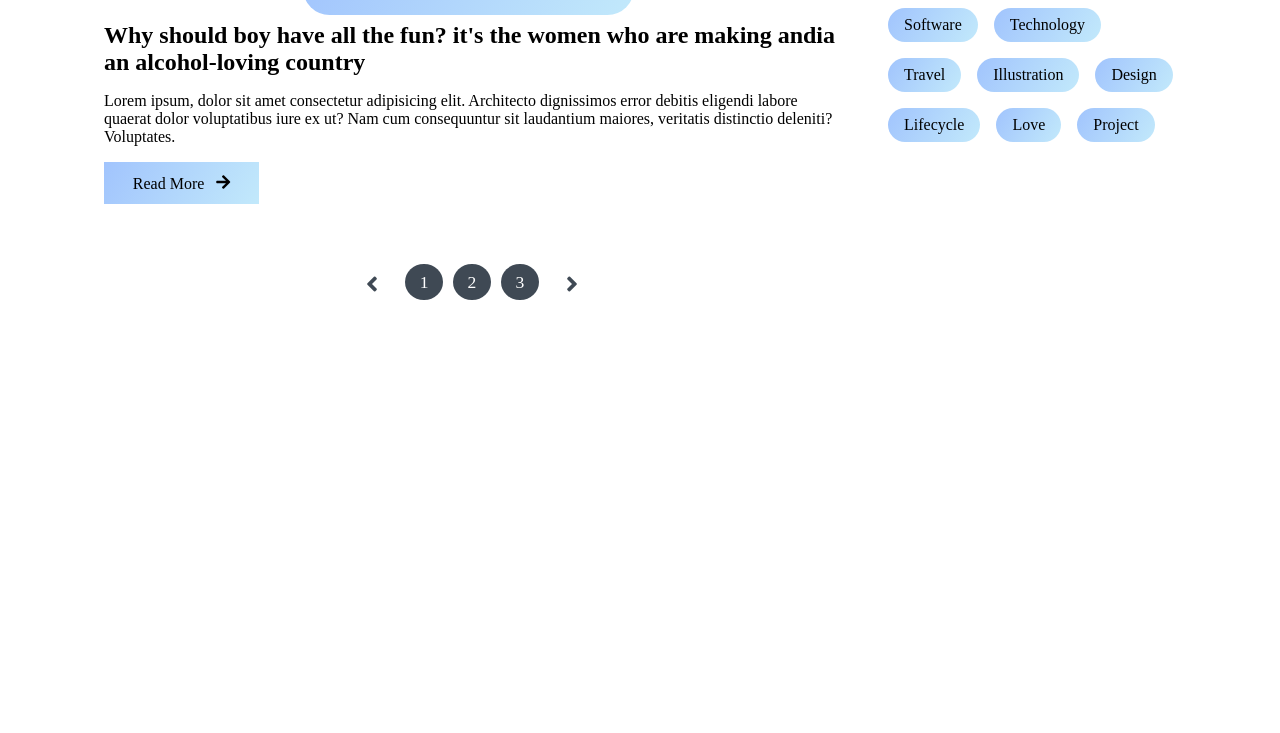
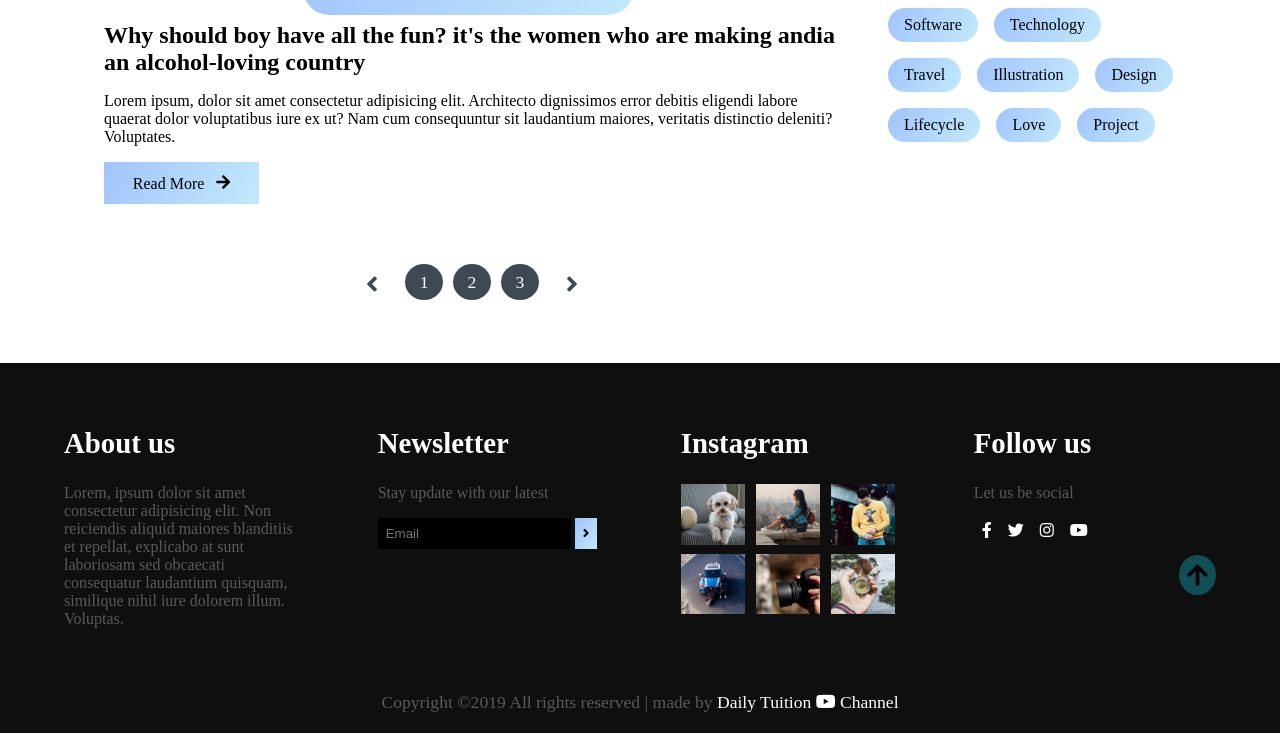
Before and after one commit to viethuynh317/My-website, a plain HTML site: page index.html in a window 1280 px wide. Shown: the part 4195-4928 px from the top of the page. Before the commit the page ends 4558 px from the top, so only its background shows below. Drawn offline with Linux system fonts and the light colour scheme.

Commit message:
Complete Footer

```diff
--- a/css/style.css
+++ b/css/style.css
@@ -450,6 +450,112 @@ hr {
 /*------------- Blog-Site -------------  */
 
 /*------------- Main-Site -------------  */
+
+/*------------- Footer-Site -------------  */
+
+.footer-container {
+  background: #0f0f0f;
+}
+
+.footer-container h2 {
+  color: #fff;
+  font-size: 1.8rem;
+  margin-bottom: 1.5rem;
+}
+
+.footer-container p {
+  color: #686666da;
+}
+
+.info-another {
+  width: 90%;
+  display: flex;
+  justify-content: space-between;
+  margin: 0 auto;
+  flex-wrap: wrap;
+  padding: 4rem 0;
+}
+
+.about-us {
+  width: 20%;
+}
+
+.input-group {
+  margin: 1rem auto;
+}
+
+.input-group input {
+  border: none;
+  padding: 0.5rem;
+  background-color: #000;
+}
+
+.input-group button {
+  background: linear-gradient(120deg, #a1c4fd 0%, #c2e9fb 100%);
+  padding: 0.5rem 0.5rem;
+  border: none;
+}
+
+.instagram-img {
+  display: flex;
+  flex-wrap: wrap;
+}
+
+.instagram-img .img-ins {
+  margin-right: -0.9rem;
+  width: 30%;
+  margin-bottom: 0.3rem;
+}
+
+.img-ins img {
+  width: 4rem;
+}
+
+.follow-us {
+  margin-left: -5.5rem;
+}
+
+.follow-us p {
+  margin-bottom: 1.2rem;
+}
+.social {
+  display: flex;
+}
+
+.social-item {
+  margin: 0 0.5rem;
+  color: #fff;
+}
+
+.top-icon {
+  display: flex;
+  flex-wrap: wrap;
+  position: relative;
+  top: 8rem;
+  height: 2.5rem;
+  font-size: 1.5rem;
+  padding: 0.475rem 0.5rem 0;
+  background: #104f55;
+  border-radius: 50%;
+  cursor: pointer;
+}
+
+.top-icon:hover {
+  background: #fff;
+}
+
+.copyright {
+  text-align: center;
+  padding-bottom: 1.2rem;
+  color: #686666da;
+  font-size: 1.1rem;
+}
+
+.copyright a {
+  color: #fff;
+}
+/*------------- Footer-Site -------------  */
+
 @media only screen and (max-width: 750px) {
   .nav,
   .nav-menu ul {
--- a/index.html
+++ b/index.html
@@ -364,7 +364,66 @@
     <!-- ------------- Blog-site ------------- -->
 
   </main>
-  <!-- ------------- Header NavBar ------------- -->
+  <!-- ------------- Main ------------- -->
+
+  <!-- ------------- Footer ------------- -->
+
+  <footer>
+    <div class="footer-container">
+      <div class="info-another">
+        <div class="about-us">
+          <h2>About us</h2>
+          <p>Lorem, ipsum dolor sit amet consectetur adipisicing elit. Non reiciendis aliquid maiores blanditiis et
+            repellat, explicabo at sunt laboriosam sed obcaecati consequatur laudantium quisquam, similique nihil iure
+            dolorem illum. Voluptas.</p>
+        </div>
+
+        <div class="newsletter-footer">
+          <h2>Newsletter</h2>
+          <p>Stay update with our latest</p>
+          <div class="input-group">
+            <input type="email" placeholder="Email" />
+            <button><i class="fas fa-angle-right"></i></button>
+          </div>
+        </div>
+
+        <div class="instagram">
+          <h2>Instagram</h2>
+          <div class="instagram-img">
+            <div class="img-ins"><img src="./assets/instagram/thumb-card3.png" alt="Img"></div>
+            <div class="img-ins"><img src="./assets/instagram/thumb-card4.png" alt="Img"></div>
+            <div class="img-ins"><img src="./assets/instagram/thumb-card5.png" alt="Img"></div>
+            <div class="img-ins"><img src="./assets/instagram/thumb-card6.png" alt="Img"></div>
+            <div class="img-ins"><img src="./assets/instagram/thumb-card7.png" alt="Img"></div>
+            <div class="img-ins"><img src="./assets/instagram/thumb-card8.png" alt="Img"></div>
+          </div>
+        </div>
+
+        <div class="follow-us">
+          <h2>Follow us</h2>
+          <p>Let us be social</p>
+          <div class="social">
+            <div class="social-item"><i class="fab fa-facebook-f"></i></div>
+            <div class="social-item"><i class="fab fa-twitter"></i></div>
+            <div class="social-item"><i class="fab fa-instagram"></i></div>
+            <div class="social-item"><i class="fab fa-youtube"></i></div>
+          </div>
+        </div>
+
+        <div class="top-icon">
+          <i class="fas fa-arrow-up"></i>
+        </div>
+      </div>
+
+      <div class="copyright">
+        <p>Copyright ©2019 All rights reserved | made by <a href="#">Daily Tuition <i class="fab fa-youtube"></i>
+            Channel</a></p>
+      </div>
+    </div>
+  </footer>
+
+
+  <!-- ------------- Footer ------------- -->
 
   <!-- Jquery Library file -->
   <script src="./js/Jquery3.4.1.min.js"></script>
```
